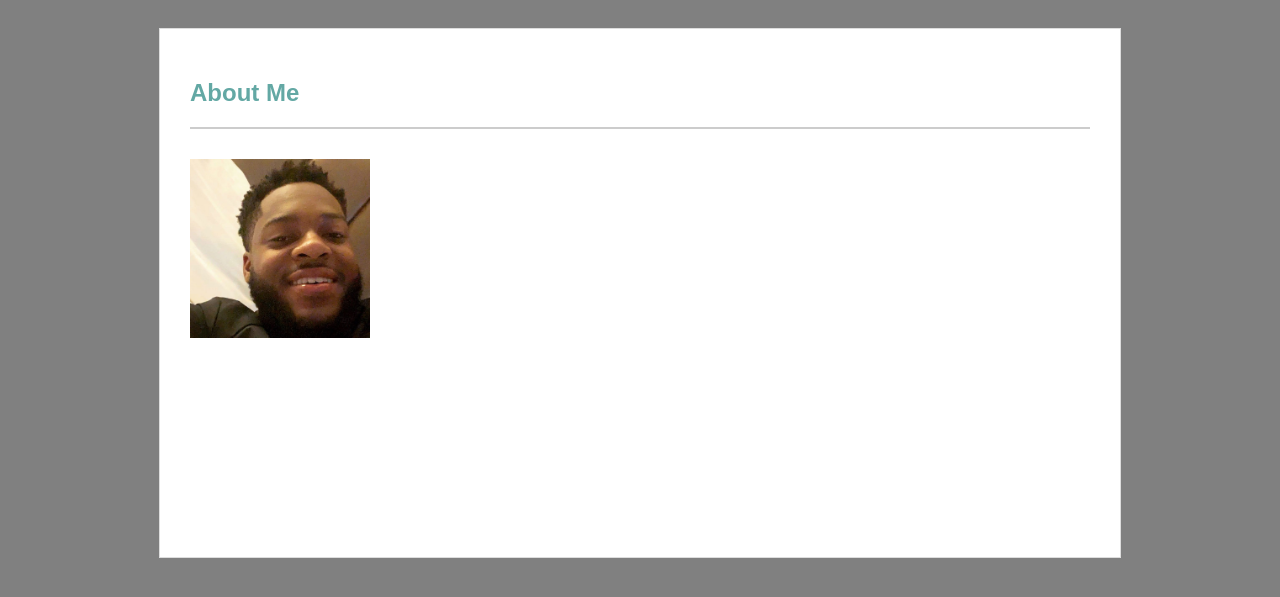
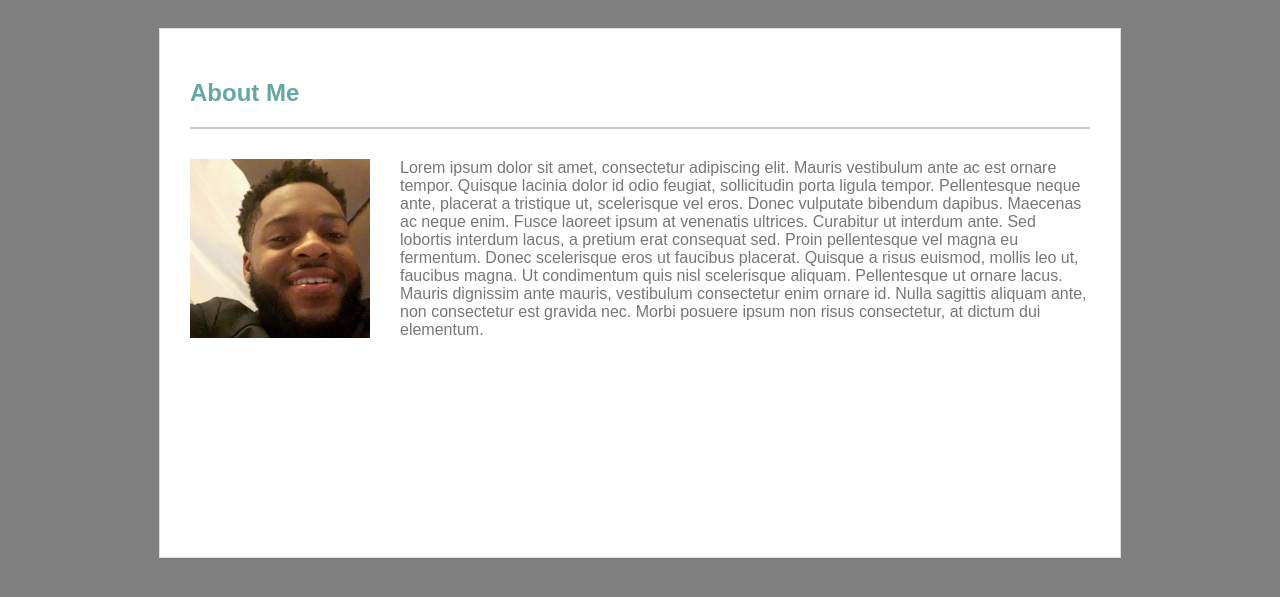
Before and after one commit to Eiland-J/Basic-Portfolio, a plain HTML site: page index.html in a window 1280 px wide. Shown: the part 71-668 px from the top of the page. Drawn offline with Linux system fonts and the light colour scheme; files whose address does not match are found by name.

Commit message:
Added lorem ipsum to 'about me'

```diff
--- a/index.html
+++ b/index.html
@@ -38,6 +38,21 @@
         <div class="row">
 
             <img id="profile" src="/Users/reginaldjohnson/Desktop/Basic-Portfolio/assets/images/portfoliopic.JPG">
+            <p>
+                Lorem ipsum dolor sit amet, consectetur adipiscing elit. Mauris vestibulum ante ac est ornare tempor.
+                Quisque lacinia dolor id odio feugiat, sollicitudin porta ligula tempor.
+                Pellentesque neque ante, placerat a tristique ut, scelerisque vel eros.
+                Donec vulputate bibendum dapibus. Maecenas ac neque enim. Fusce laoreet ipsum at venenatis ultrices.
+                Curabitur ut interdum ante. Sed lobortis interdum lacus, a pretium erat consequat sed.
+                Proin pellentesque vel magna eu fermentum. Donec scelerisque eros ut faucibus placerat.
+                Quisque a risus euismod, mollis leo ut, faucibus magna.
+                Ut condimentum quis nisl scelerisque aliquam. Pellentesque ut ornare lacus.
+                Mauris dignissim ante mauris, vestibulum consectetur enim ornare id.
+                Nulla sagittis aliquam ante, non consectetur est gravida nec.
+                Morbi posuere ipsum non risus consectetur, at dictum dui elementum.
+
+
+            </p>
         </div>
     </section>
 </body>
```
